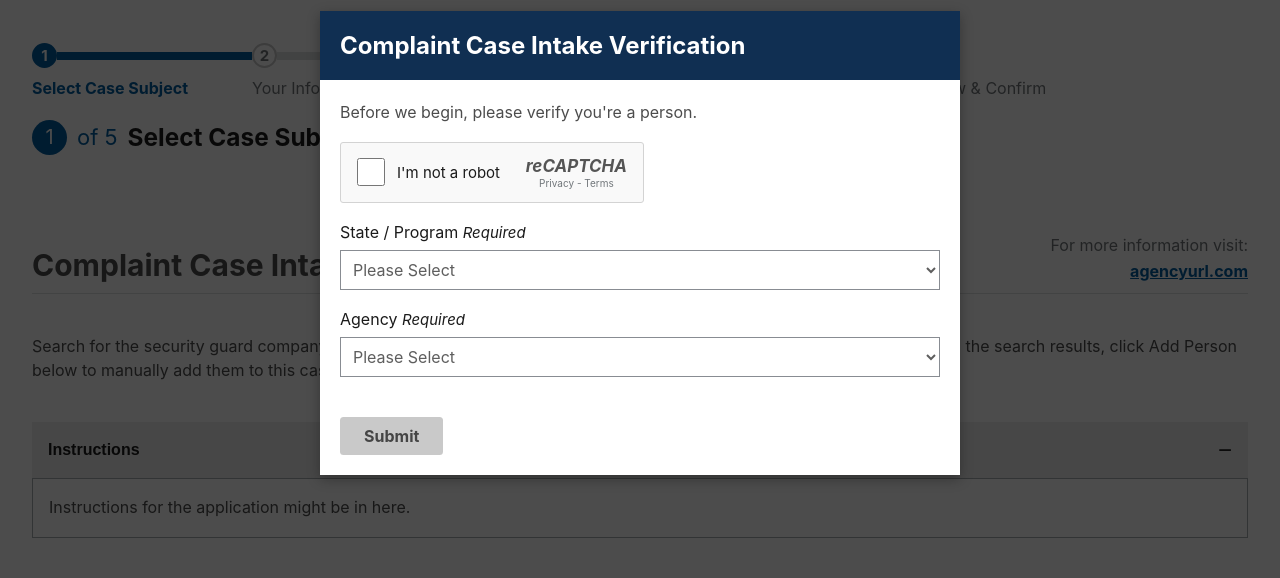
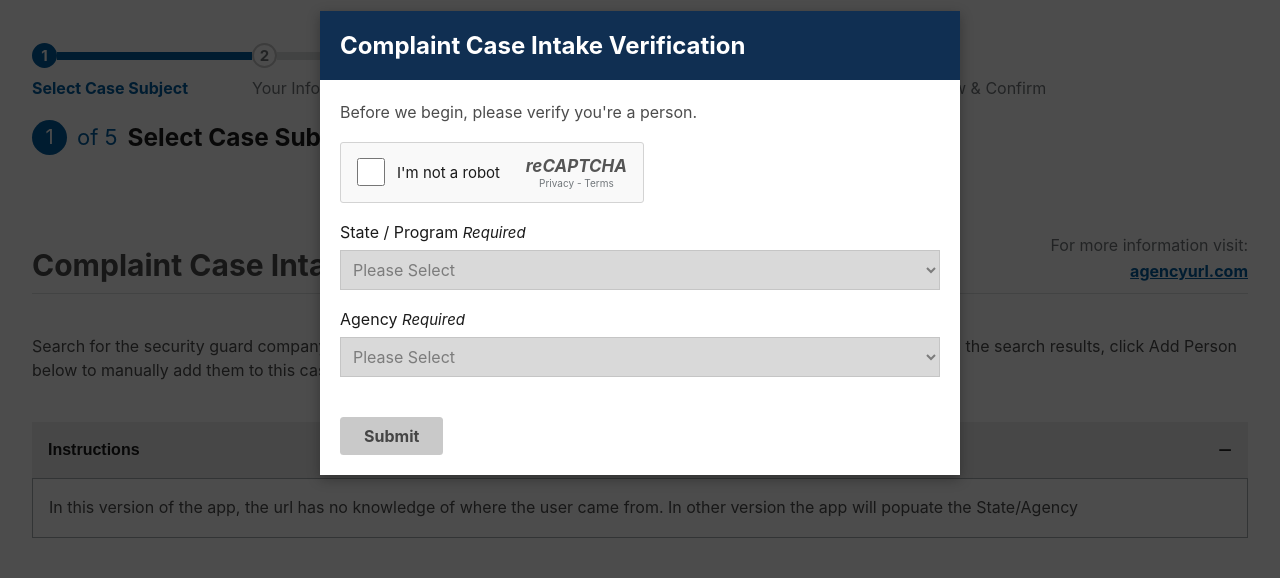
Before and after one commit to dpeac-tyler/rlp-constituent-app-captcha, a plain HTML site: page index.html in a window 1280 px wide. Shown: the part 157-735 px from the top of the page. Drawn offline with Linux system fonts and the light colour scheme.

Commit message:
disabled field css update

```diff
--- a/css/styles.css
+++ b/css/styles.css
@@ -781,6 +781,14 @@ select:focus {
   outline: 0.25rem solid #2491ff;
   outline-offset: 0;
   border-color: #1a4480;
+}
+
+.usa-select:disabled,
+.usa-input:disabled {
+  background-color: #c9c9c9;
+  color: #454545;
+  cursor: not-allowed;
+  border-color: #adadad;
 }
 
 .usa-textarea {
--- a/index.html
+++ b/index.html
@@ -288,7 +288,7 @@
           </button>
         </h3>
         <div id="instructions-content" class="usa-accordion__content">
-          <p style="margin: 0; font-size: 1.6rem;">Instructions for the application might be in here.</p>
+          <p style="margin: 0; font-size: 1.6rem;">In this version of the app, the url has no knowledge of where the user came from. In other version the app will popuate the State/Agency</p>
         </div>
       </div>
 
```
